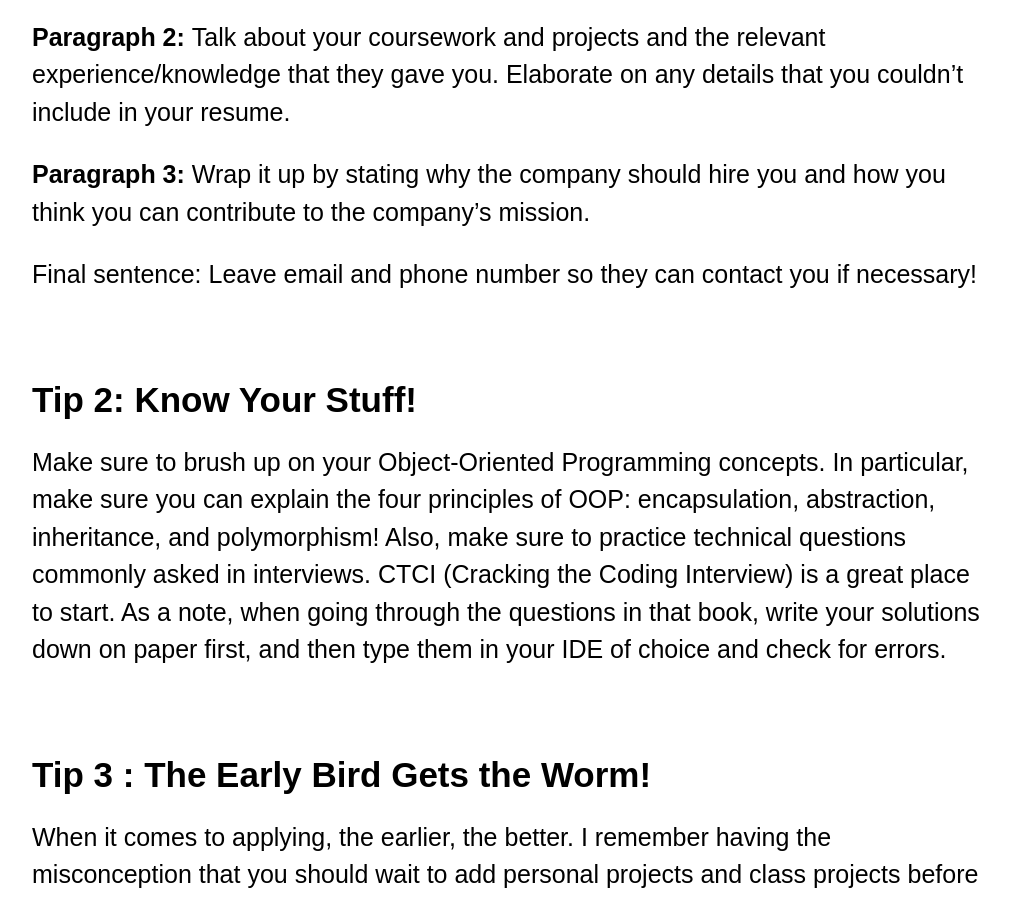
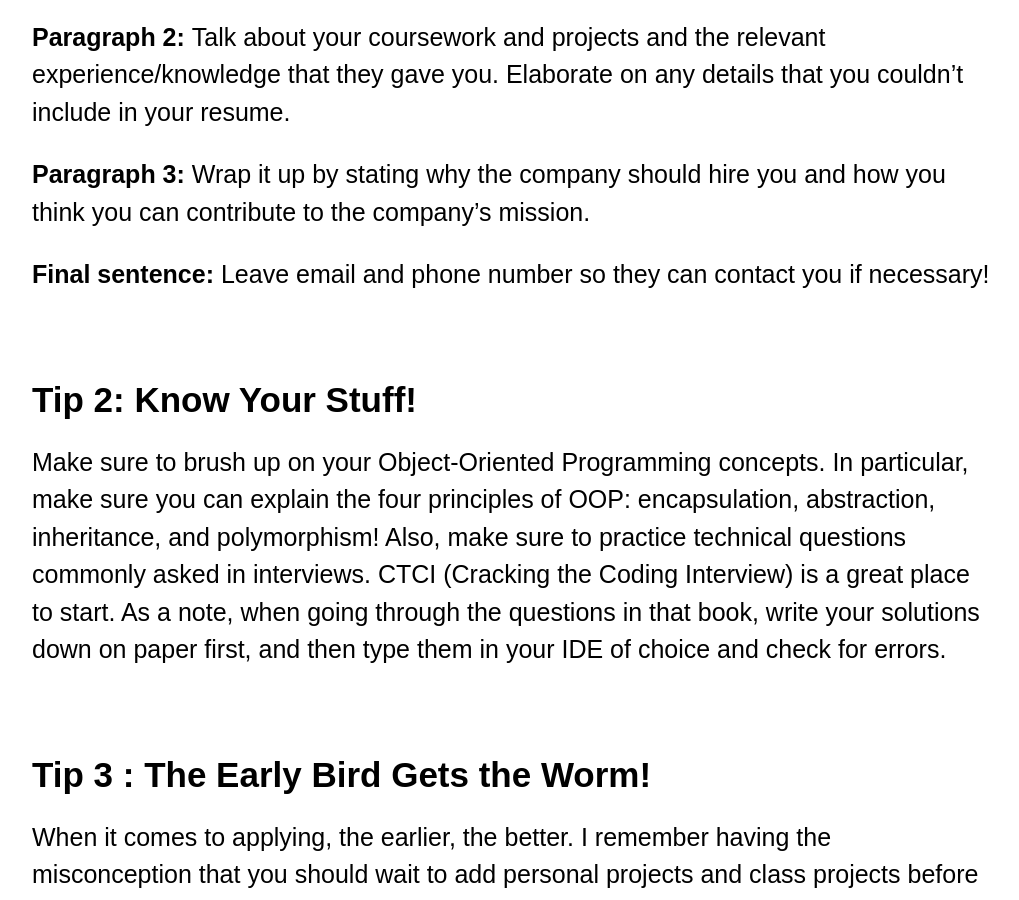
Before and after one commit to skapur12/skapur12.github.io, a Jekyll site: the page built from _posts/2020-02-16-How-To-Land-Your-First-Software-Engineering-Internship.md, in a window 1280 px wide and 900 px high, scrolled down 1058 px. Shown: the whole window, without its empty margins (128-1147 px from the left). Built offline with Jekyll 4.4.1, drawn with Linux system fonts in a browser that asks for light colours; nearby versions of some CDN libraries; comment, search, counter and statistics services are not loaded.

Commit message:
Bolded a sub-heading

```diff
--- a/_posts/2020-02-16-How-To-Land-Your-First-Software-Engineering-Internship.md
+++ b/_posts/2020-02-16-How-To-Land-Your-First-Software-Engineering-Internship.md
@@ -23,7 +23,7 @@ Before writing anything, write the date and company address at the top of the pa
 
 <b> Paragraph 3: </b> Wrap it up by stating why the company should hire you and how you think you can contribute to the company’s mission.
 
-Final sentence: Leave email and phone number so they can contact you if necessary!
+<b> Final sentence: </b> Leave email and phone number so they can contact you if necessary!
 
 <br>
 <div class="BlogSize">
```
